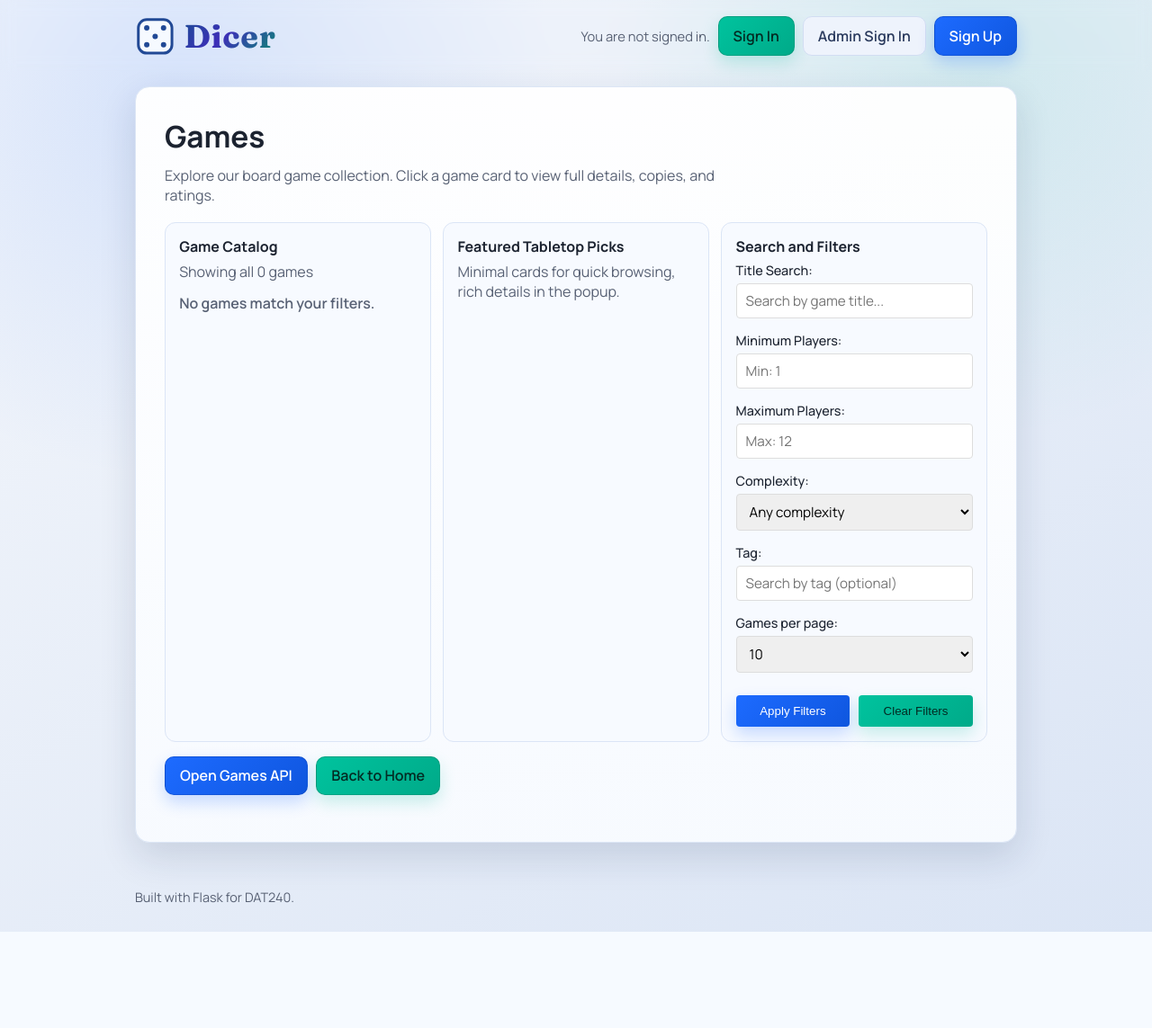
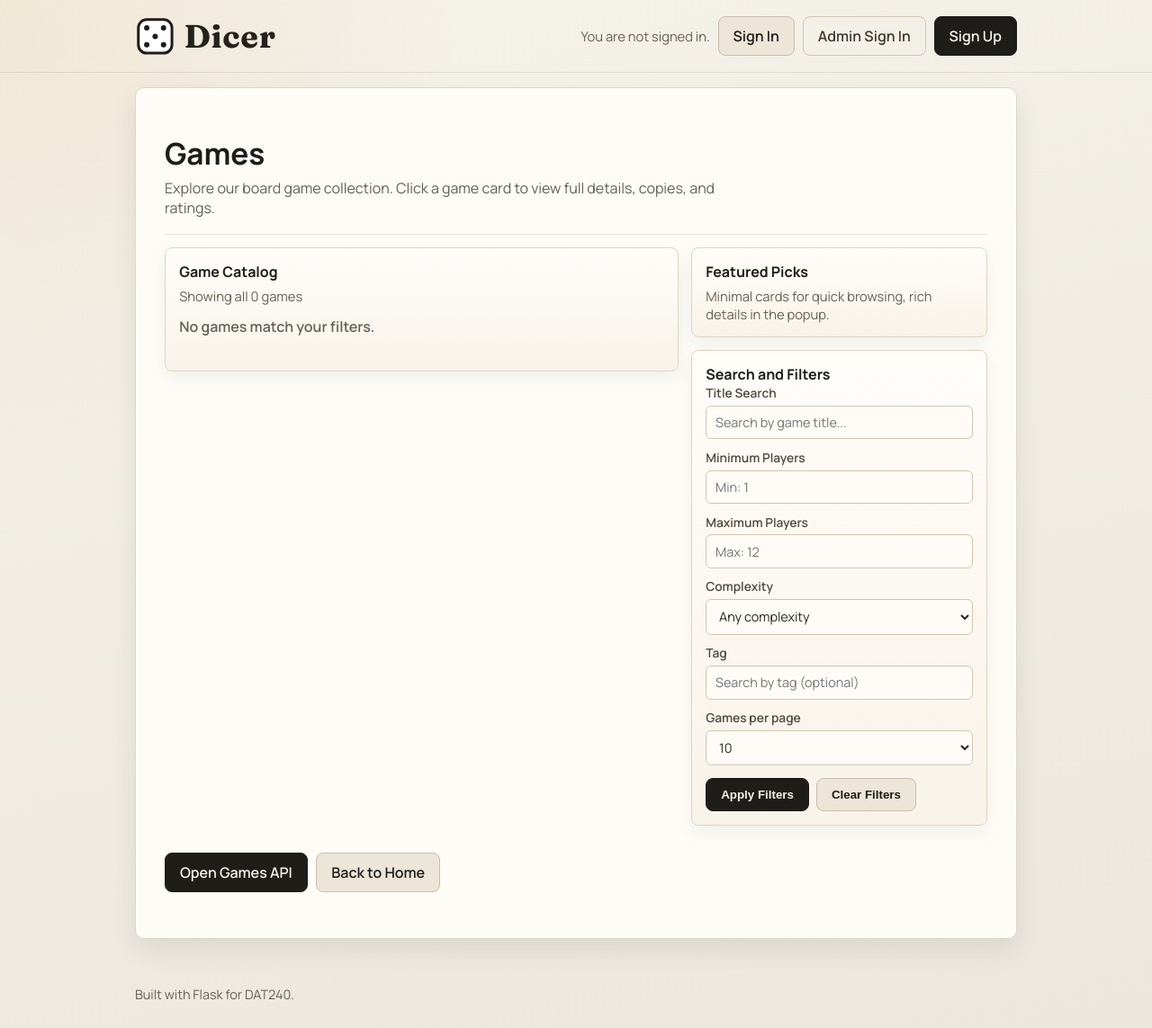
Before and after one commit to kristiantungodden/BoardGameCafe, a Flask app: page /games in a window 1280 px wide. Shown: the whole page at 90% size. Before the commit the page ends 1036 px from the top, so only its background shows below. Run offline with Flask 3, Linux system fonts and the light colour scheme; data that the repository does not hold is empty; some libraries are stand-ins or nearby versions.

Commit message:
Liten endring på frontend /games, /base og /index

```diff
--- a/boardgame_cafe/frontend/static/css/main.css
+++ b/boardgame_cafe/frontend/static/css/main.css
@@ -1,17 +1,17 @@
 @import url("https://fonts.googleapis.com/css2?family=Fraunces:opsz,wght@9..144,600;9..144,700&family=Manrope:wght@400;500;600;700;800&display=swap");
 
 :root {
-    --bg-top: #f3f6fb;
-    --bg-bottom: #dbe5f5;
-    --surface: #ffffff;
-    --ink: #1c2330;
-    --muted: #586174;
-    --accent: #1463ff;
-    --accent-2: #00b894;
-    --accent-3: #4f46e5;
-    --ring: rgba(20, 99, 255, 0.2);
-    --radius: 16px;
-    --shadow: 0 16px 40px rgba(21, 42, 85, 0.14);
+    --bg-top: #f5f2ea;
+    --bg-bottom: #ebe7de;
+    --surface: #fffdf8;
+    --ink: #1f1d1a;
+    --muted: #666055;
+    --accent: #2a5a48;
+    --accent-2: #d59a3f;
+    --accent-3: #2f3b35;
+    --ring: rgba(42, 90, 72, 0.22);
+    --radius: 10px;
+    --shadow: 0 12px 28px rgba(31, 29, 26, 0.09);
 }
 
 * {
@@ -23,9 +23,8 @@ body {
     font-family: "Manrope", "Trebuchet MS", sans-serif;
     color: var(--ink);
     background:
-        radial-gradient(circle at 15% 10%, rgba(20, 99, 255, 0.12) 0%, rgba(20, 99, 255, 0) 30%),
-        radial-gradient(circle at 85% 8%, rgba(0, 184, 148, 0.1) 0%, rgba(0, 184, 148, 0) 28%),
-        linear-gradient(145deg, var(--bg-top) 0%, var(--bg-bottom) 100%);
+        radial-gradient(circle at 0% 0%, rgba(213, 154, 63, 0.12) 0%, rgba(213, 154, 63, 0) 30%),
+        linear-gradient(165deg, var(--bg-top) 0%, var(--bg-bottom) 100%);
     min-height: 100vh;
     display: flex;
     flex-direction: column;
@@ -38,7 +37,7 @@ body {
 
 header {
     padding: 1.1rem 0;
-    backdrop-filter: blur(8px);
+    border-bottom: 1px solid rgba(31, 29, 26, 0.1);
 }
 
 .topbar {
@@ -67,7 +66,7 @@ header {
     align-items: center;
     gap: 0.6rem;
     text-decoration: none;
-    color: #10213f;
+    color: var(--ink);
     font-weight: 700;
     letter-spacing: 0.01em;
     font-size: 1.05rem;
@@ -79,10 +78,7 @@ header {
     font-weight: 700;
     letter-spacing: 0.02em;
     line-height: 1;
-    background: linear-gradient(135deg, #1e4b96 0%, #3d2eb8 45%, #0f8a75 100%);
-    -webkit-background-clip: text;
-    background-clip: text;
-    color: transparent;
+    color: #24221d;
 }
 
 .brand-mark {
@@ -99,13 +95,13 @@ header {
 }
 
 .brand-mark rect {
-    fill: #f6faff;
-    stroke: #214995;
+    fill: #fff;
+    stroke: var(--ink);
     stroke-width: 1.6;
 }
 
 .brand-mark circle {
-    fill: #214995;
+    fill: var(--ink);
 }
 
 main {
@@ -114,11 +110,11 @@ main {
 }
 
 .card {
-    background: linear-gradient(180deg, rgba(255, 255, 255, 0.96) 0%, rgba(248, 251, 255, 0.96) 100%);
+    background: rgba(255, 253, 248, 0.94);
     border-radius: var(--radius);
     box-shadow: var(--shadow);
     padding: clamp(1rem, 2.5vw, 2rem);
-    border: 1px solid #dce6f5;
+    border: 1px solid #ddd6c8;
 }
 
 footer {
@@ -129,39 +125,45 @@ footer {
 
 .button {
     display: inline-block;
-    background: linear-gradient(135deg, #1d6bff 0%, #0f56df 100%);
-    color: #fff;
+    background: var(--ink);
+    color: #f7f3eb;
     text-decoration: none;
     padding: 0.62rem 1rem;
-    border-radius: 10px;
+    border-radius: 8px;
     font-weight: 600;
-    transition: transform 0.16s ease, filter 0.16s ease, box-shadow 0.16s ease;
-    border: 1px solid rgba(11, 66, 179, 0.45);
-    box-shadow: 0 8px 18px rgba(20, 99, 255, 0.22);
+    transition: transform 0.16s ease, background-color 0.16s ease, color 0.16s ease;
+    border: 1px solid var(--ink);
+    box-shadow: none;
 }
 
-.button:hover {
+.button:not(.button-secondary):not(.button-subtle):hover {
     transform: translateY(-1px);
-    filter: brightness(1.05);
-    box-shadow: 0 10px 22px rgba(20, 99, 255, 0.28);
+    background: #0f0e0c;
+    color: #f7f3eb;
 }
 
 .button-secondary {
-    background: linear-gradient(135deg, #00c39e 0%, #00aa89 100%);
-    color: #032b23;
-    border-color: rgba(0, 134, 106, 0.5);
-    box-shadow: 0 8px 18px rgba(0, 184, 148, 0.2);
+    background: #ece5d8;
+    color: var(--ink);
+    border-color: #c9bea8;
+}
+
+.button-secondary:hover {
+    transform: translateY(-1px);
+    background: #ddd1bd;
+    color: var(--ink);
 }
 
 .button-subtle {
-    background: #eef3fc;
-    color: #2a3a5d;
-    border: 1px solid #d2ddf2;
+    background: transparent;
+    color: #3f3a31;
+    border: 1px solid #d1c6b1;
     box-shadow: none;
 }
 
 .button-subtle:hover {
-    background: #f4f7ff;
+    background: #f1ebdf;
+    color: #2f2b24;
 }
 
 .button:disabled,
--- a/boardgame_cafe/frontend/templates/games.html
+++ b/boardgame_cafe/frontend/templates/games.html
@@ -3,44 +3,51 @@
 {% block title %}Dicer | Games{% endblock %}
 
 {% block content %}
+<section class="games-shell" aria-label="Game library">
+    <header class="games-header">
         <h1 class="page-header">Games</h1>
         <p class="page-intro">
             Explore our board game collection. Click a game card to view full details, copies, and ratings.
         </p>
+    </header>
 
-<div class="panel-grid">
-    <article class="panel">
+    <div class="games-layout">
+        <article class="panel games-catalog-panel">
+            <div class="games-catalog-head">
                 <h3>Game Catalog</h3>
                 <p id="games-info">Live data from the API endpoint.</p>
+            </div>
             <div id="games-list" class="game-catalog-grid" aria-live="polite">
                 <p class="game-state">Loading games...</p>
             </div>
-        <div id="pagination-controls" class="pagination-controls" style="margin-top: 20px; text-align: center;"></div>
+            <div id="pagination-controls" class="pagination-controls"></div>
         </article>
-    <article class="panel">
-        <h3>Featured Tabletop Picks</h3>
+
+        <aside class="games-side-panel">
+            <article class="panel games-note-panel">
+                <h3>Featured Picks</h3>
                 <p>Minimal cards for quick browsing, rich details in the popup.</p>
             </article>
-    <article class="panel">
+            <article class="panel games-filter-panel">
                 <h3>Search and Filters</h3>
                 <form id="game-filter-form" class="game-filter-form">
                     <div class="form-group">
-                <label for="search">Title Search:</label>
+                        <label for="search">Title Search</label>
                         <input type="text" id="search" name="search" placeholder="Search by game title...">
                     </div>
 
                     <div class="form-group">
-                <label for="min_players">Minimum Players:</label>
+                        <label for="min_players">Minimum Players</label>
                         <input type="number" id="min_players" name="min_players" min="1" placeholder="Min: 1">
                     </div>
 
                     <div class="form-group">
-                <label for="max_players">Maximum Players:</label>
+                        <label for="max_players">Maximum Players</label>
                         <input type="number" id="max_players" name="max_players" min="1" placeholder="Max: 12">
                     </div>
 
                     <div class="form-group">
-                <label for="complexity">Complexity:</label>
+                        <label for="complexity">Complexity</label>
                         <select id="complexity" name="complexity">
                             <option value="">Any complexity</option>
                             <option value="1">1 (Very Simple)</option>
@@ -56,12 +63,12 @@
                     </div>
 
                     <div class="form-group">
-                <label for="tag">Tag:</label>
+                        <label for="tag">Tag</label>
                         <input type="text" id="tag" name="tag" placeholder="Search by tag (optional)">
                     </div>
 
                     <div class="form-group">
-                <label for="page_size">Games per page:</label>
+                        <label for="page_size">Games per page</label>
                         <select id="page_size" name="page_size">
                             <option value="5">5</option>
                             <option value="10" selected>10</option>
@@ -115,10 +124,87 @@
 </section>
 
 <style>
+    .games-shell {
+        display: grid;
+        gap: 0.9rem;
+    }
+
+    .games-header .page-header {
+        margin-bottom: 0.35rem;
+    }
+
+    .games-header .page-intro {
+        margin-bottom: 0;
+    }
+
+    .games-layout {
+        display: grid;
+        grid-template-columns: minmax(0, 1.65fr) minmax(260px, 0.95fr);
+        gap: 0.85rem;
+        align-items: start;
+    }
+
+    .games-side-panel {
+        display: grid;
+        gap: 0.85rem;
+    }
+
+    .games-catalog-panel,
+    .games-note-panel,
+    .games-filter-panel {
+        background: linear-gradient(180deg, #fffdfa 0%, #f8f3e9 100%);
+        border: 1px solid #ded4c1;
+        border-radius: 8px;
+        box-shadow: 0 8px 20px rgba(31, 29, 26, 0.06);
+    }
+
+    .games-catalog-head {
+        margin-bottom: 0.45rem;
+    }
+
+    .games-catalog-head h3,
+    .games-note-panel h3,
+    .games-filter-panel h3 {
+        margin: 0;
+    }
+
+    .games-catalog-head p,
+    .games-note-panel p {
+        margin: 0.35rem 0 0;
+        color: var(--muted);
+        font-size: 0.92rem;
+    }
+
+    #games-list {
+        max-height: min(62vh, 48rem);
+        overflow-y: auto;
+        padding-right: 0.35rem;
+        align-content: start;
+    }
+
+    #games-list::-webkit-scrollbar {
+        width: 9px;
+    }
+
+    #games-list::-webkit-scrollbar-track {
+        background: #f1eadc;
+        border-radius: 999px;
+    }
+
+    #games-list::-webkit-scrollbar-thumb {
+        background: #c9bda8;
+        border-radius: 999px;
+        border: 2px solid #f1eadc;
+    }
+
+    #games-list::-webkit-scrollbar-thumb:hover {
+        background: #b8a98e;
+    }
+
     .game-filter-form {
         display: flex;
         flex-direction: column;
-        gap: 15px;
+        gap: 0.65rem;
     }
 
     .form-group {
@@ -127,71 +213,72 @@
     }
 
     .form-group label {
-        font-weight: 500;
-        margin-bottom: 5px;
-        font-size: 0.9rem;
+        font-weight: 600;
+        margin-bottom: 0.3rem;
+        font-size: 0.86rem;
+        color: #4f493e;
     }
 
     .form-group input,
     .form-group select {
-        padding: 8px 10px;
-        border: 1px solid #ddd;
-        border-radius: 4px;
-        font-size: 0.95rem;
+        padding: 0.52rem 0.62rem;
+        border: 1px solid #d2c6af;
+        border-radius: 6px;
+        font-size: 0.9rem;
         font-family: inherit;
+        background: #fffcf7;
+        color: #2a2721;
     }
 
     .form-group input:focus,
     .form-group select:focus {
         outline: none;
-        border-color: #4CAF50;
-        box-shadow: 0 0 3px rgba(76, 175, 80, 0.3);
+        border-color: var(--accent);
+        box-shadow: 0 0 0 3px rgba(42, 90, 72, 0.16);
     }
 
     .form-actions {
         display: flex;
-        gap: 10px;
-        margin-top: 10px;
-    }
-
-    .form-actions button {
-        flex: 1;
-        padding: 10px 15px;
-        border: none;
-        border-radius: 4px;
-        cursor: pointer;
-        font-weight: 500;
+        gap: 0.5rem;
+        margin-top: 0.2rem;
+        flex-wrap: wrap;
     }
 
     .pagination-controls {
         display: flex;
         justify-content: center;
-        gap: 10px;
+        gap: 0.55rem;
         align-items: center;
-        padding: 15px 0;
-        font-size: 0.95rem;
+        margin-top: 0.95rem;
+        padding: 0.4rem 0 0.1rem;
+        font-size: 0.9rem;
+        flex-wrap: wrap;
     }
 
     .pagination-controls button {
-        padding: 8px 12px;
-        border: 1px solid #ddd;
-        background: white;
-        border-radius: 4px;
+        padding: 0.42rem 0.72rem;
+        border: 1px solid #cfc2ab;
+        background: #f8f2e7;
+        color: #25221d;
+        border-radius: 6px;
         cursor: pointer;
+        font: inherit;
+        font-weight: 600;
     }
 
     .pagination-controls button:hover:not(:disabled) {
-        background-color: #f0f0f0;
+        background-color: #ede3d2;
     }
 
     .pagination-controls button:disabled {
-        opacity: 0.5;
+        opacity: 0.45;
         cursor: not-allowed;
     }
 
     .pagination-info {
-        padding: 0 10px;
-        font-weight: 500;
+        padding: 0 0.3rem;
+        font-weight: 600;
+        color: #4f493e;
     }
 
     .game-card-cta {
```
Also changed, not shown: other parts of boardgame_cafe/frontend/static/css/main.css (+65 -22 lines), other parts of boardgame_cafe/frontend/templates/games.html (+65 -53 lines), boardgame_cafe/frontend/templates/index.html (+12 -4 lines). Lines whose indentation alone changed are shown as unchanged.
